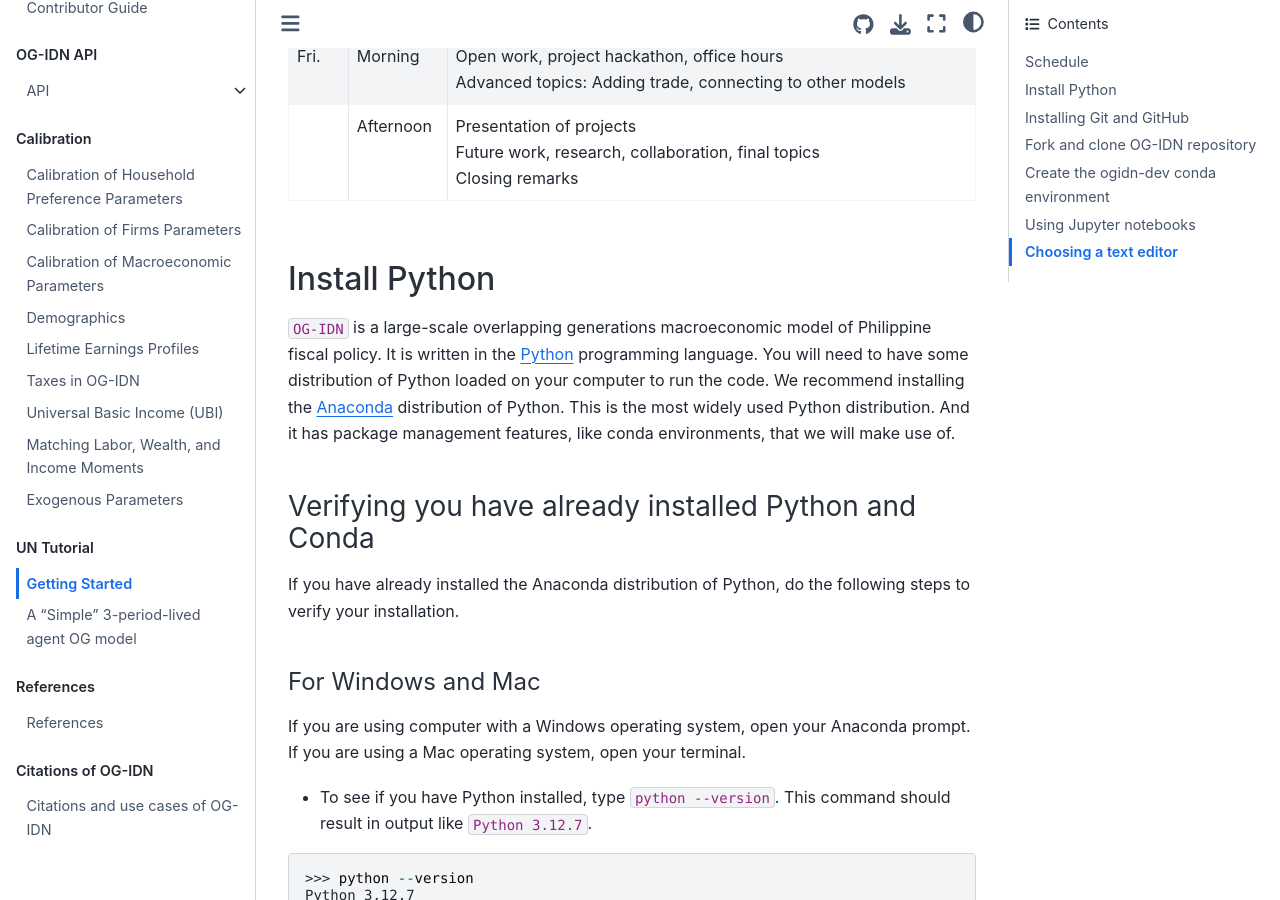
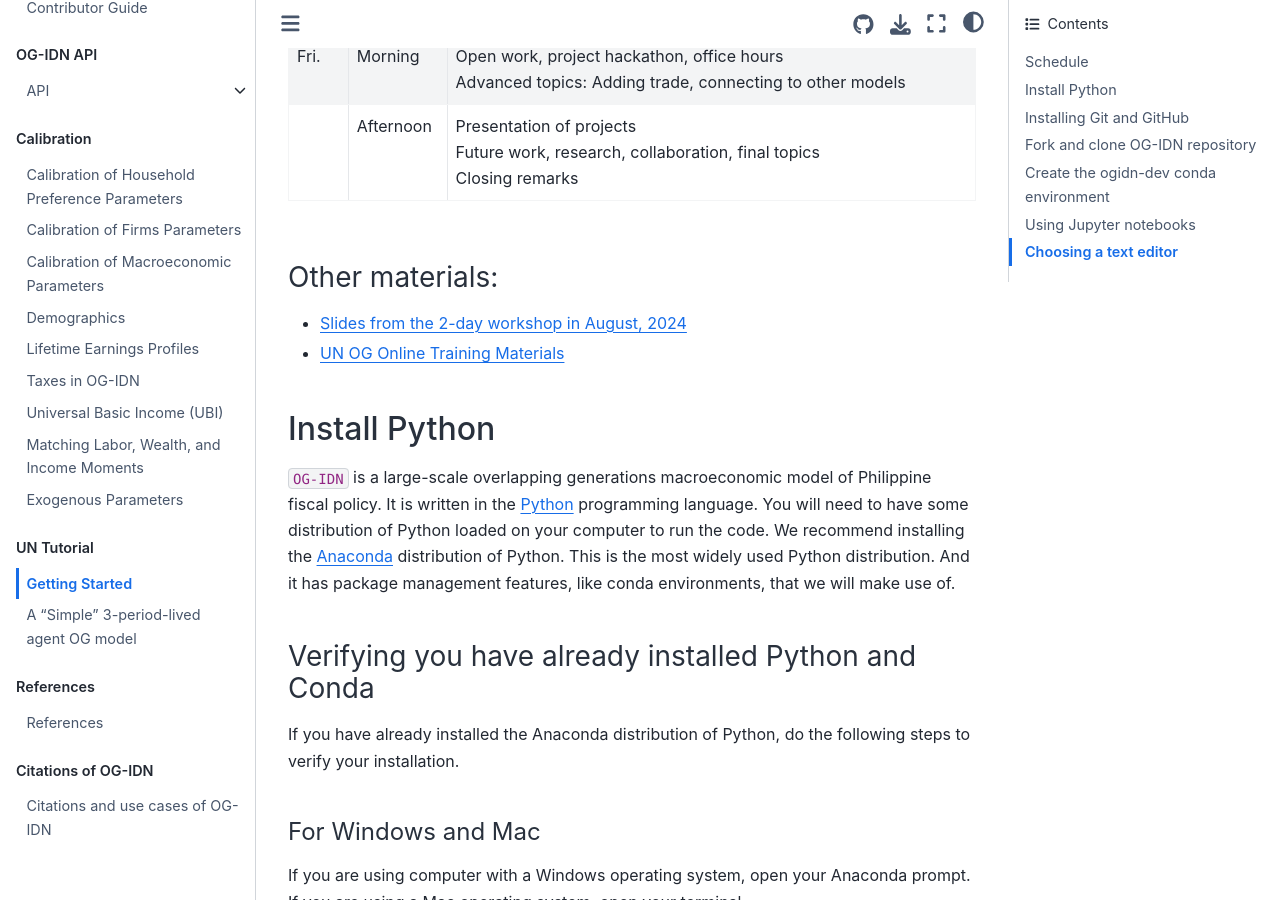
Before and after one commit to EAPD-DRB/OG-IDN, a Jupyter Book: the page built from docs/book/content/UNtutorial/getting_started.md, in a window 1280 px wide and 900 px high, scrolled down 898 px. Built offline with Jupyter Book 1.0.4 settings and Sphinx 7.4.7 and the Sphinx Book theme 1.1.4, drawn with Linux system fonts in a browser that asks for light colours.

Commit message:
add links to other resources

````diff
--- a/docs/book/content/UNtutorial/getting_started.md
+++ b/docs/book/content/UNtutorial/getting_started.md
@@ -55,6 +55,11 @@ For the March 17-21, 2025 United Nations `OG-IDN` training in Bandung, Indonesia
   - Afternoon
   - Presentation of projects <br> Future work, research, collaboration, final topics <br> Closing remarks
 ```
+
+### Other materials:
+
+  * [Slides from the 2-day workshop in August, 2024](https://eapd-drb.github.io/og-model/indonesia/)
+  * [UN OG Online Training Materials](https://eapd-drb.github.io/UN-OG-Training/)
 
 (Sec_UNtutor_python)=
 ## Install Python
````
